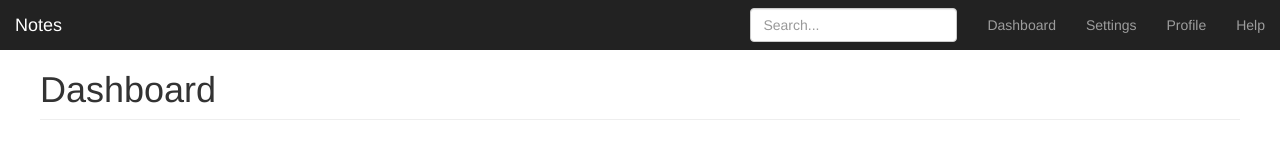
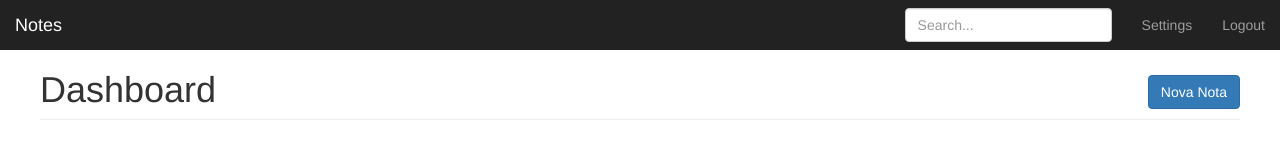
Before and after one commit to diegorubin/notes-webclient, a website: page index.html in a window 1280 px wide. Drawn offline with nearby package versions, Linux system fonts and the light colour scheme.

Commit message:
init of new note.

```diff
--- a/Gruntfile.js
+++ b/Gruntfile.js
@@ -77,7 +77,7 @@ module.exports = function(grunt) {
 			},
 			css: {
 				files: [
-                                  'css/notes.scss'
+                                  'css/notes.scss',
                                   'node_modules/codemirror/lib/codemirror.css'
                                 ],
 				tasks: 'css-core'
--- a/css/notes.css
+++ b/css/notes.css
@@ -61,3 +61,10 @@ body {
   display: inline-block;
   border-radius: 50%;
 }
+
+/*
+ * Location classes
+ */
+.right {
+  float: right;
+}
--- a/index.html
+++ b/index.html
@@ -39,10 +39,8 @@
         </div>
         <div id="navbar" class="navbar-collapse collapse">
           <ul class="nav navbar-nav navbar-right">
-            <li><a href="#">Dashboard</a></li>
             <li><a href="#">Settings</a></li>
-            <li><a href="#">Profile</a></li>
-            <li><a href="#">Help</a></li>
+            <li><a href="#">Logout</a></li>
           </ul>
           <form class="navbar-form navbar-right">
             <input type="text" class="form-control" placeholder="Search...">
@@ -54,7 +52,12 @@
     <div class="container-fluid">
       <div class="row">
         <div class="col-sm-12 col-md-12 main">
-          <h1 class="page-header">Dashboard</h1>
+          <h1 class="page-header">
+            <span id="location">Dashboard</span>
+            <span id="commands" class="right">
+              <a href="#" id="new-note" class="btn btn-primary">Nova Nota</a>
+            </span>
+          </h1>
 
         </div>
       </div>
--- a/package.json
+++ b/package.json
@@ -18,7 +18,8 @@
   },
   "dependencies": {
     "grunt-http-server": "1.3.0",
-    "codemirror": "5.2.0"
+    "codemirror": "5.2.0",
+    "backbone": "1.2.0"
   },
   "devDependencies": {
     "grunt-contrib-qunit": "~0.5.2",
```
